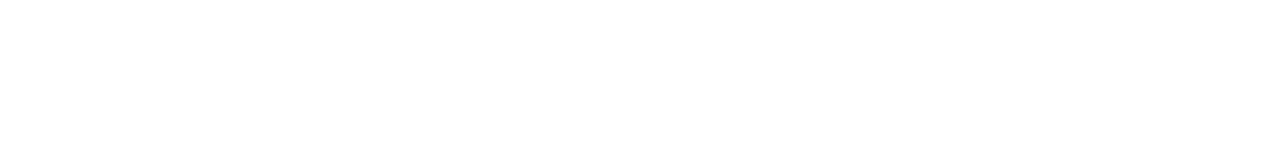
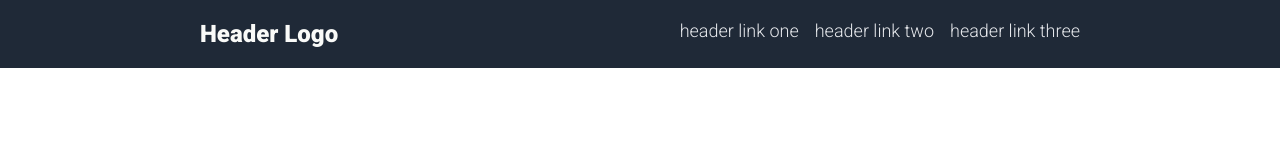
Before and after one commit to CeciliaRava1/template-landing-page-0.1, a plain HTML site: page index.html in a window 1280 px wide. Drawn offline with Linux system fonts and the light colour scheme.

Commit message:
feat: Create 'header' section and add styles with css

```diff
--- a/index.html
+++ b/index.html
@@ -3,14 +3,31 @@
 <head>
     <meta charset="UTF-8">
     <meta name="viewport" content="width=device-width, initial-scale=1.0">
+    <link rel="preconnect" href="https://fonts.googleapis.com">
+    <link rel="preconnect" href="https://fonts.gstatic.com" crossorigin>
+    <link href="https://fonts.googleapis.com/css2?family=Roboto:ital,wght@0,100;0,300;0,400;0,500;0,700;0,900;1,100;1,300;1,400;1,500;1,700;1,900&display=swap" rel="stylesheet">
     <link rel="stylesheet" href="style.css">
     <title>Template landing page 0.1</title>
 </head>
 <body>
 
     <div class="header">
+        <div class="left-item">
+            <p>Header Logo</p>
+        </div>
+        <div class="right-items">
+            <ul>
+                <li>header link one</li>
+                <li>header link two</li>
+                <li>header link three</li>
+            </ul>
+        </div>
+    </div>
 
-    </div>
+
+
+
+
 
     <div class="home">
 
--- a/style.css
+++ b/style.css
@@ -0,0 +1,24 @@
+* {
+    margin: 0;
+    padding: 0;
+    font-family: "Roboto", sans-serif;
+}
+
+.header {
+    padding: 20px 200px;
+    background-color: #1F2937;
+    font-size: 24px;
+    color: #F9FAF8;
+    font-weight: 900;
+    display: flex;
+    justify-content: space-between;
+}
+
+ul{
+    list-style-type: none;
+    gap: 16px;
+    font-size: 18px;
+    font-weight: 300;
+    color: #E5E7EB;
+    display: flex;
+}
```
Also changed, not shown: 1 other file.
